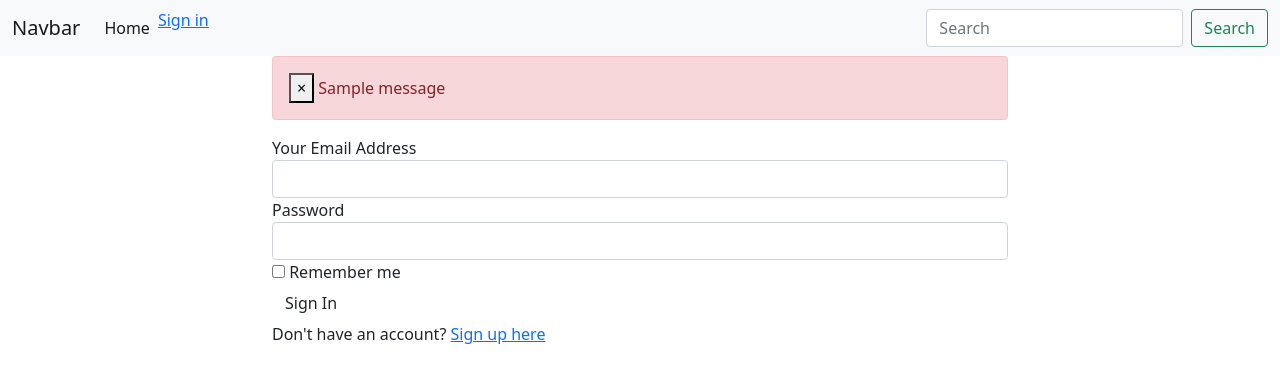
After one commit to BwanaQ/IP4, a Flask app: page /authenticate/login in a window 1280 px wide. The commit adds this page. Shown: the top 383 px of the page. Run offline with Flask 2, Linux system fonts and the light colour scheme; tables that the repository leaves empty hold one stand-in row (values such as "Sample post"); one stand-in notice (Sample message) is shown; some libraries are stand-ins or nearby versions.

Commit message:
add profile

```diff
--- a/app/auth/__init__.py
+++ b/app/auth/__init__.py
@@ -2,4 +2,4 @@ from flask import Blueprint
 
 auth = Blueprint('auth',__name__)
 
-from . import views
+from . import views, forms
--- /dev/null
+++ b/app/auth/forms.py
@@ -0,0 +1,30 @@
+from flask_wtf import FlaskForm
+from wtforms import StringField, PasswordField, SubmitField
+from wtforms.validators import Required, Email, EqualTo
+from ..models import User
+from wtforms import StringField, PasswordField, BooleanField, SubmitField
+
+
+class RegistrationForm(FlaskForm):
+    email = StringField('Your Email Address', validators=[Required(), Email()])
+    username = StringField('Enter your username', validators=[Required()])
+    password = PasswordField('Password', validators=[Required(), EqualTo(
+        'password_confirm', message='Passwords must match')])
+    password_confirm = PasswordField(
+        'Confirm Passwords', validators=[Required()])
+    submit = SubmitField('Sign Up')
+
+    def validate_email(self, data_field):
+        if User.query.filter_by(email=data_field.data).first():
+            raise ValidationError('There is an account with that email')
+
+    def validate_username(self, data_field):
+        if User.query.filter_by(username=data_field.data).first():
+            raise ValidationError('That username is taken')
+
+
+class LoginForm(FlaskForm):
+    email = StringField('Your Email Address', validators=[Required(), Email()])
+    password = PasswordField('Password', validators=[Required()])
+    remember = BooleanField('Remember me')
+    submit = SubmitField('Sign In')
--- a/app/auth/views.py
+++ b/app/auth/views.py
@@ -1,4 +1,42 @@
-from . import views
-from flask import Blueprint
+from flask import render_template, redirect, url_for, flash, request
+from . import auth
+from flask_login import login_user, logout_user, login_required
+from ..models import User
+from .forms import LoginForm, RegistrationForm
+from .. import db
 
-auth = Blueprint('auth', __name__)
+
+@auth.route('/login', methods=['GET', 'POST'])
+def login():
+    login_form = LoginForm()
+    if login_form.validate_on_submit():
+        user = User.query.filter_by(email=login_form.email.data).first()
+        if user is not None and user.verify_password(login_form.password.data):
+            login_user(user, login_form.remember.data)
+            return redirect(request.args.get('next') or url_for('main.index'))
+
+        flash('Invalid username or Password')
+
+    title = "watchlist login"
+    return render_template('auth/login.html', login_form=login_form, title=title)
+
+
+@auth.route('/logout')
+@login_required
+def logout():
+    logout_user()
+    flash('You have been successfully logged out')
+    return redirect(url_for("main.index"))
+
+
+@auth.route('/register', methods=["GET", "POST"])
+def register():
+    form = RegistrationForm()
+    if form.validate_on_submit():
+        user = User(email=form.email.data,
+                    username=form.username.data, password=form.password.data)
+        db.session.add(user)
+        db.session.commit()
+        return redirect(url_for('auth.login'))
+        title = "New Account"
+    return render_template('auth/register.html', registration_form=form)
--- a/app/main/forms.py
+++ b/app/main/forms.py
@@ -1,6 +1,11 @@
 from flask_wtf import FlaskForm
 from wtforms import StringField, TextAreaField, SubmitField
 from wtforms.validators import Required
+
+
+class UpdateProfile(FlaskForm):
+    bio = TextAreaField('Tell us about you.', validators=[Required()])
+    submit = SubmitField('Submit')
 
 
 class BlogForm(FlaskForm):
--- /dev/null
+++ b/app/templates/auth/login.html
@@ -0,0 +1,27 @@
+{% extends 'base.html'%} {% import 'bootstrap/wtf.html' as wtf%} {% block
+content %}
+<div class="container">
+  <div class="row">
+    <div class="col-md-2"></div>
+    <div class="col-md-8">
+      <!--Flash message -->
+      {% for message in get_flashed_messages() %}
+      <div class="alert alert-danger">
+        <button type="button" class="close" data-dismiss="alert">
+          &times;
+        </button>
+        {{ message }}
+      </div>
+      {% endfor %}
+      <!-- Login form -->
+      {{wtf.quick_form(login_form)}}
+      <p>
+        Don't have an account?
+        <a href="{{url_for('auth.register')}}">Sign up here</a>
+      </p>
+    </div>
+    <div clas="col-md-2"></div>
+  </div>
+</div>
+
+{% endblock%}
--- a/app/templates/navbar.html
+++ b/app/templates/navbar.html
@@ -15,38 +15,25 @@
     <div class="collapse navbar-collapse" id="navbarSupportedContent">
       <ul class="navbar-nav me-auto mb-2 mb-lg-0">
         <li class="nav-item">
-          <a class="nav-link active" aria-current="page" href="#">Home</a>
+          <a class="nav-link active" aria-current="page" href="/">Home</a>
         </li>
-        <li class="nav-item">
-          <a class="nav-link" href="#">Link</a>
-        </li>
-        <li class="nav-item dropdown">
-          <a
-            class="nav-link dropdown-toggle"
-            href="#"
-            id="navbarDropdown"
-            role="button"
-            data-bs-toggle="dropdown"
-            aria-expanded="false"
-          >
-            Dropdown
-          </a>
-          <ul class="dropdown-menu" aria-labelledby="navbarDropdown">
-            <li><a class="dropdown-item" href="#">Action</a></li>
-            <li><a class="dropdown-item" href="#">Another action</a></li>
-            <li><hr class="dropdown-divider" /></li>
-            <li><a class="dropdown-item" href="#">Something else here</a></li>
-          </ul>
-        </li>
-        <li class="nav-item">
-          <a
-            class="nav-link disabled"
-            href="#"
-            tabindex="-1"
-            aria-disabled="true"
-            >Disabled</a
-          >
-        </li>
+        <ul class="nav navbar-nav navbar-right">
+          {% if current_user.is_authenticated %}
+          <li>
+            <a href="{{url_for('main.profile',uname=current_user.username)}}"
+              >Profile</a
+            >
+          </li>
+          <li style="color: white; padding: 15px">{{current_user.username}}</li>
+          <li class="nav-item">
+            <a href="{{url_for('auth.logout')}}">Sign out</a>
+          </li>
+          {% else %}
+          <li class="nav-item">
+            <a href="{{url_for('auth.login')}}">Sign in</a>
+          </li>
+          {%endif%}
+        </ul>
       </ul>
       <form class="d-flex">
         <input
--- /dev/null
+++ b/app/templates/profile/update.html
@@ -0,0 +1,4 @@
+{% extends 'base.html' %} {% import 'bootstrap/wtf.html' as wtf %} {% block
+content %}
+<div class="container">{{wtf.quick_form(form)}}</div>
+{% endblock %}
```
Also changed, not shown: app/__init__.py (+7 -2 lines), app/main/views.py (+33 -4 lines), app/models.py (+24 -2 lines), app/templates/auth/register.html (added, +11 -0 lines), app/templates/profile/profile.html (added, +35 -0 lines), migrations/versions/17a2fc97aeda_add_password_to_user.py (added, +34 -0 lines), migrations/versions/33209dfe8cbf_add_bio_and_profile_pic.py (added, +30 -0 lines), migrations/versions/dbe165245b01_rename_password_hash_to_pass_secure.py (added, +30 -0 lines), README.md.
